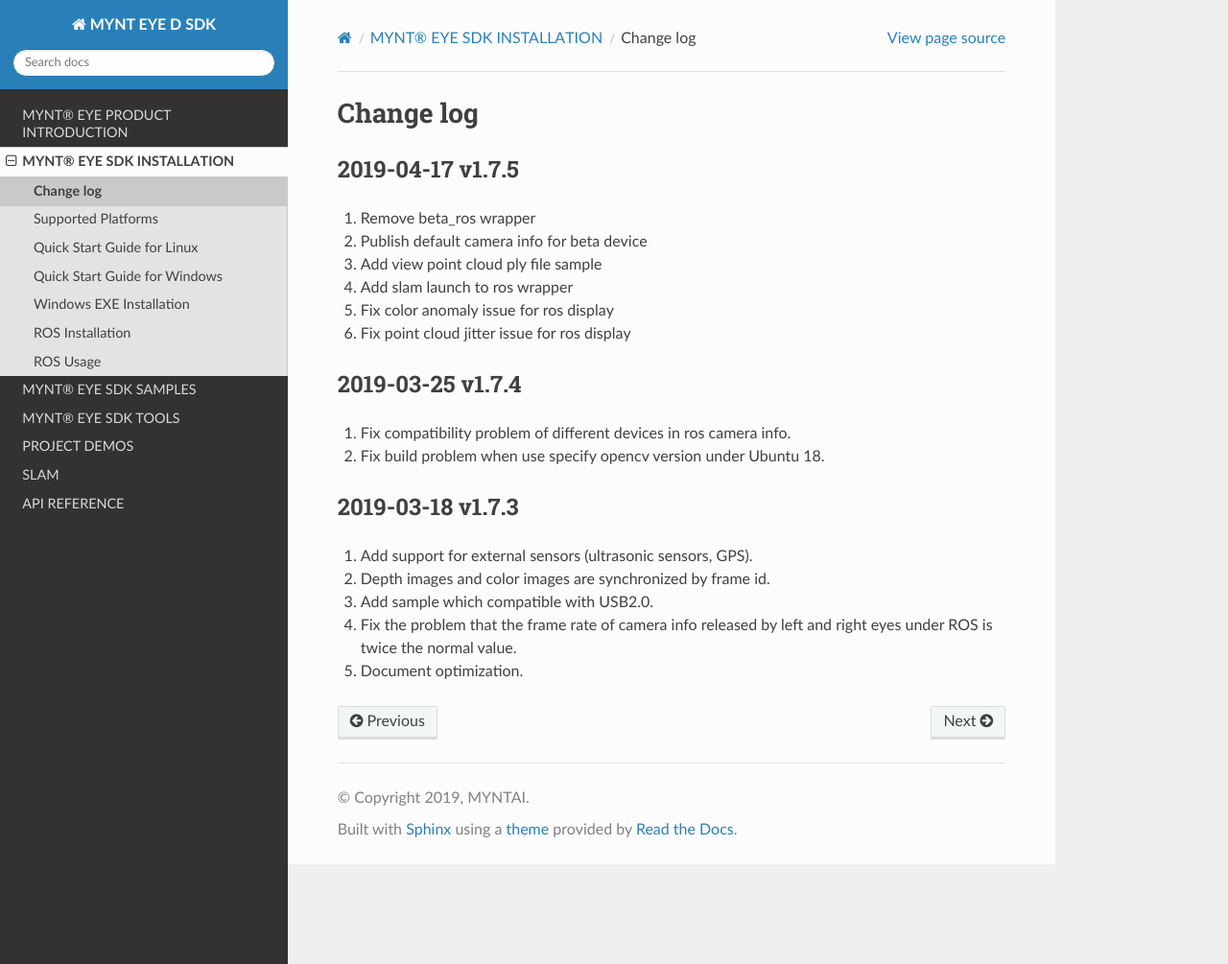
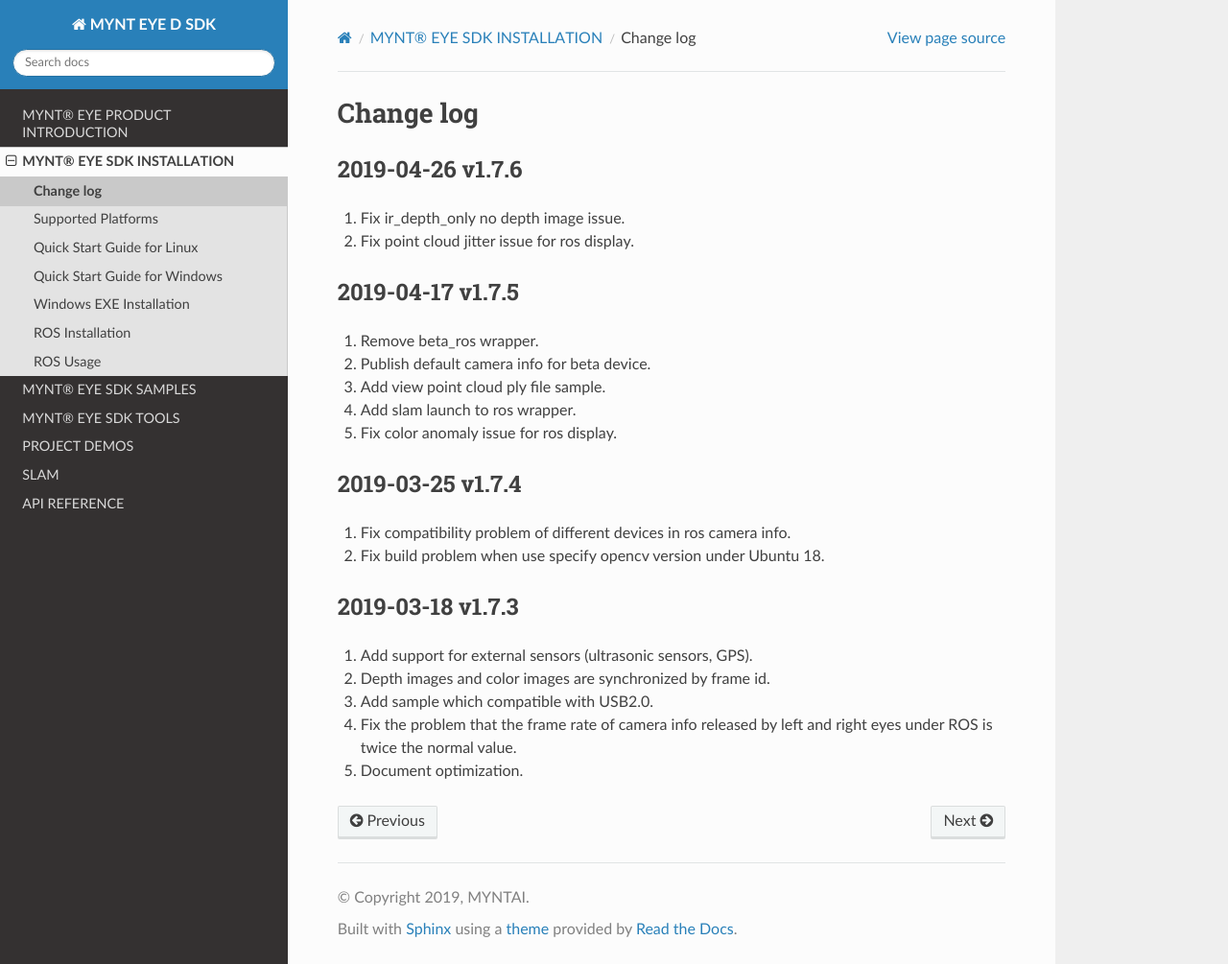
Before and after one commit to slightech/MYNT-EYE-D-SDK, a Sphinx documentation site: the page built from docs/installation/change_log.rst, in a window 1280 px wide and 1005 px high. Shown: the whole window at 96% size. Built offline with Sphinx 7.4.7 and the Read the Docs theme 2.0.0, drawn with Linux system fonts in a browser that asks for light colours.

Commit message:
docs(*): add 1.7.6 changelog and remove vs2017 readme

```diff
--- a/docs/conf.py
+++ b/docs/conf.py
@@ -26,7 +26,7 @@
 # The short X.Y version
 version = ''
 # The full version, including alpha/beta/rc tags
-release = '1.7.3'
+release = '1.7.6'
 
 
 # -- General configuration ---------------------------------------------------
--- a/docs/installation/change_log.rst
+++ b/docs/installation/change_log.rst
@@ -3,20 +3,26 @@
 Change log
 ============
 
+2019-04-26 v1.7.6
+--------------------------
+
+1. Fix ir_depth_only no depth image issue.
+
+2. Fix point cloud jitter issue for ros display.
+
+
 2019-04-17 v1.7.5
 -------------------
 
-1. Remove beta_ros wrapper
+1. Remove beta_ros wrapper.
 
-2. Publish default camera info for beta device
+2. Publish default camera info for beta device.
 
-3. Add view point cloud ply file sample
+3. Add view point cloud ply file sample.
 
-4. Add slam launch to ros wrapper
+4. Add slam launch to ros wrapper.
 
-5. Fix color anomaly issue for ros display
-
-6. Fix point cloud jitter issue for ros display
+5. Fix color anomaly issue for ros display.
 
 
 2019-03-25 v1.7.4
--- a/docs/installation/install_exe_win.rst
+++ b/docs/installation/install_exe_win.rst
@@ -77,9 +77,3 @@
 .. tip::
 
   Right click sample and select ``Set as StartUp Project``，then launch with Release x64 mode.
-
-Start using MYNT® EYE Depth SDK with Visual Studio 2017
--------------------------------------------------------
-
-Goto the ``<SDK_ROOT_DIR>\projects\vs2017``, see the
-“README.md”.
```
